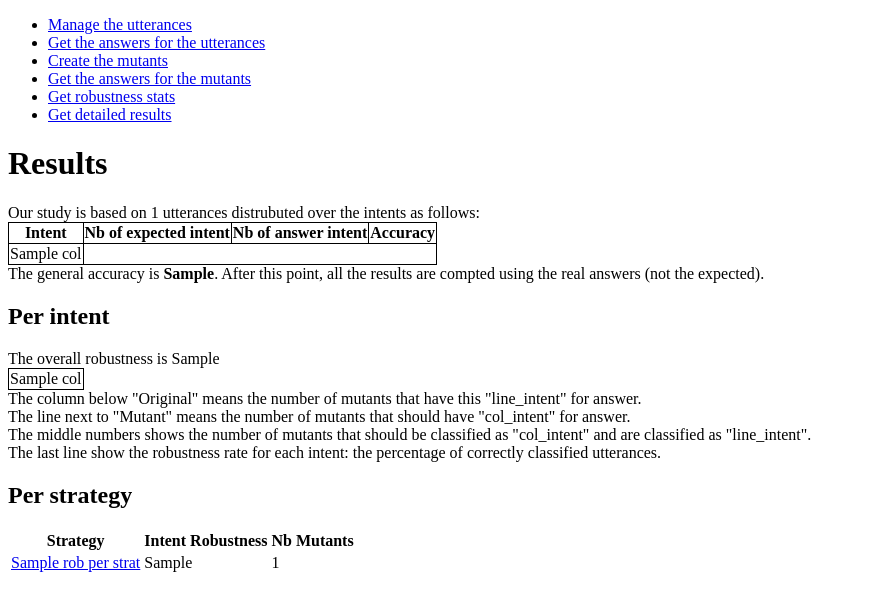
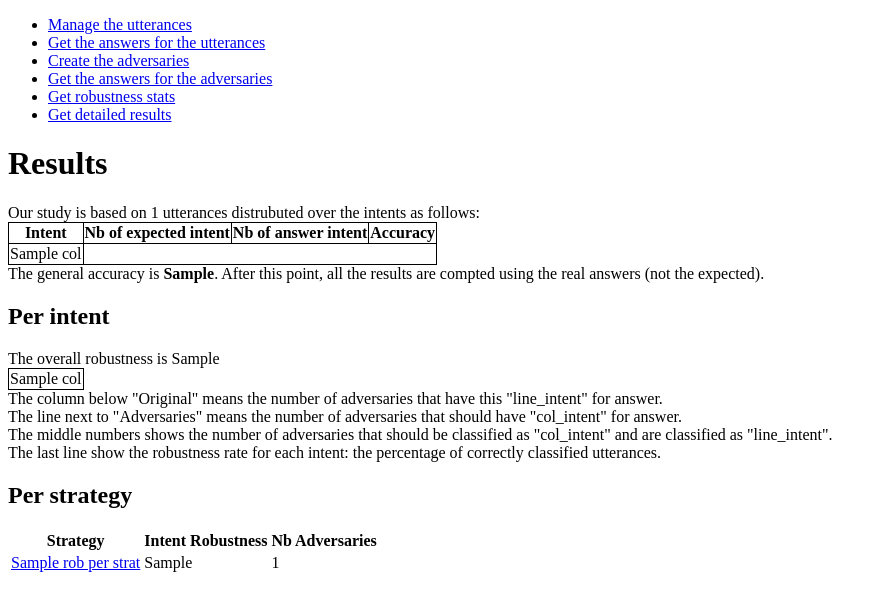
Before and after one commit to TheoFaure/BotTestFk, a Django app: template framework/templates/framework/results_stats.html in a window 1280 px wide. Shown: the top 611 px of the page, without its empty margins (0-887 px from the left). Run offline with Django 3.2, Linux system fonts and the light colour scheme; the template is opened without the code that fills it: most values are stand-ins (such as "Sample title", 1, 10 or a date in 2020); some libraries are stand-ins or nearby versions.

Commit message:
change mutant to adversary

```diff
--- a/framework/templates/framework/base.html
+++ b/framework/templates/framework/base.html
@@ -15,8 +15,8 @@
 <ul id="nav">
     <li><a href="/framework/manage_utterances">Manage the utterances</a></li>
     <li><a href="/framework/utterance_answers">Get the answers for the utterances</a></li>
-    <li><a href="/framework/create_mutants">Create the mutants</a></li>
-    <li><a href="/framework/mutants_answers">Get the answers for the mutants</a></li>
+    <li><a href="/framework/create_mutants">Create the adversaries</a></li>
+    <li><a href="/framework/mutants_answers">Get the answers for the adversaries</a></li>
     <li><a href="/framework/results_stats">Get robustness stats</a></li>
     <li><a href="/framework/results_detailed">Get detailed results</a></li>
 </ul>
--- a/framework/templates/framework/mutants_answers.html
+++ b/framework/templates/framework/mutants_answers.html
@@ -1,13 +1,13 @@
 
 {% extends "framework/base.html" %}
-{% block title %}Get mutants answers - BotTestFk{% endblock %}
+{% block title %}Get answers to adversaries - BotTestFk{% endblock %}
 
 {% block content %}
 
 <table id="missing_ans">
     <tr>
     <th scope="col">Strategy</th>
-    <th scope="col">Nb mutants</th>
+    <th scope="col">Nb adversaries</th>
     <th scope="col">With answer</th>
     <th scope="col">Without answer</th>
     </tr>
--- a/framework/templates/framework/results_stats.html
+++ b/framework/templates/framework/results_stats.html
@@ -76,9 +76,9 @@
     <div>The overall robustness is {{ general_robustness }}</div>
     </table>
     <div id="hints">
-        <div>The column below "Original" means the number of mutants that have this "line_intent" for answer.</div>
-        <div>The line next to "Mutant" means the number of mutants that should have "col_intent" for answer.</div>
-        <div>The middle numbers shows the number of mutants that should be classified as "col_intent" and are classified
+        <div>The column below "Original" means the number of adversaries that have this "line_intent" for answer.</div>
+        <div>The line next to "Adversaries" means the number of adversaries that should have "col_intent" for answer.</div>
+        <div>The middle numbers shows the number of adversaries that should be classified as "col_intent" and are classified
         as "line_intent".</div>
         <div>The last line show the robustness rate for each intent: the percentage of correctly classified utterances.</div>
     </div>
@@ -89,7 +89,7 @@
     <tr>
     <th scope="col">Strategy</th>
     <th scope="col">Intent Robustness</th>
-    <th scope="col">Nb Mutants</th>
+    <th scope="col">Nb Adversaries</th>
     </tr>
         {% for s, intent_r, nb_mut in rob_per_strat %}
             <tr>
--- a/framework/templates/framework/results_strategy.html
+++ b/framework/templates/framework/results_strategy.html
@@ -3,7 +3,7 @@
 
 {% block content %}
     <h1>Strategy {{ strategy.name }}</h1>
-    <div>Utterances that have mutants made with {{ strategy.name }}.</div>
+    <div>Utterances that have adversaries made with {{ strategy.name }}.</div>
     <table border="1">
         <tr>
         <th scope="col">Utterance</th>
--- a/framework/views.py
+++ b/framework/views.py
@@ -114,7 +114,7 @@ def results_stats(request):
     intents = Intent.objects.all()
     strategies = Strategy.objects.all()
 
-    tab = [["", "Original"] + [i.__str__() for i in intents], ["Mutant", ""] + [Mutant.nb_mut_i_orig(i) for i in intents]]
+    tab = [["", "Original"] + [i.__str__() for i in intents], ["Adversaries", ""] + [Mutant.nb_mut_i_orig(i) for i in intents]]
 
     middle = [["", ""] + [Mutant.nb_mut_i_orig_mutated_to_i_mut(i_orig, i_mut) for i_mut in intents] for i_orig in intents]
     for line in middle:
```
Also changed, not shown: framework/templates/framework/create_mutants.html (+4 -4 lines).
